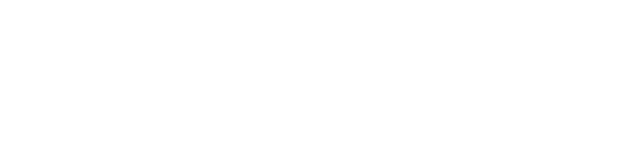
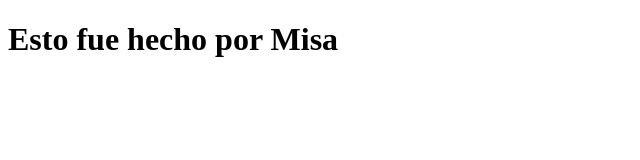
Before and after one commit to MisaelCalvillo/jelpmi-proyecto, a plain HTML site: page index.html in a window 1280 px wide. Shown: the whole page, without its empty margins (0-640 px from the left). Drawn offline with Linux system fonts and the light colour scheme.

Commit message:
Agrega titulo de Misael

```diff
--- a/index.html
+++ b/index.html
@@ -7,6 +7,6 @@
   <title>Document</title>
 </head>
 <body>
-
+  <h1>Esto fue hecho por Misa</h1>
 </body>
 </html>
```
